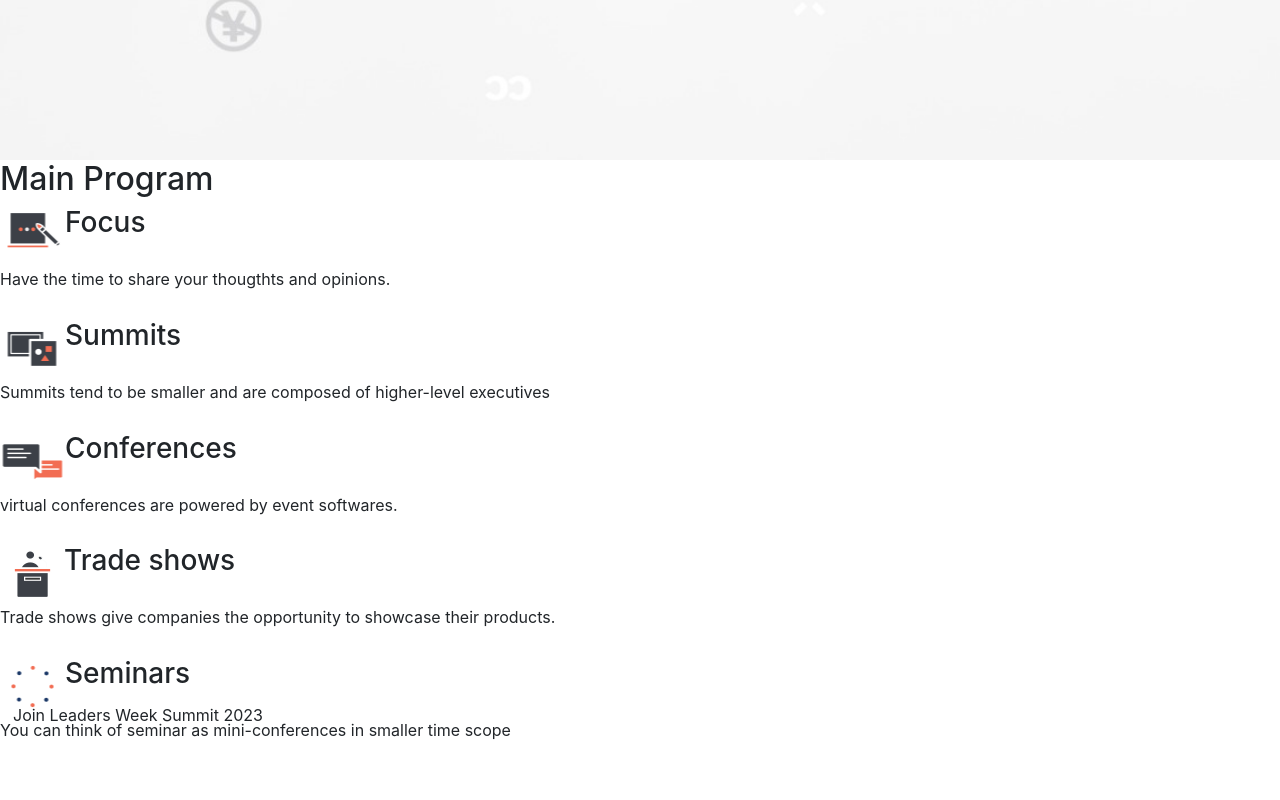
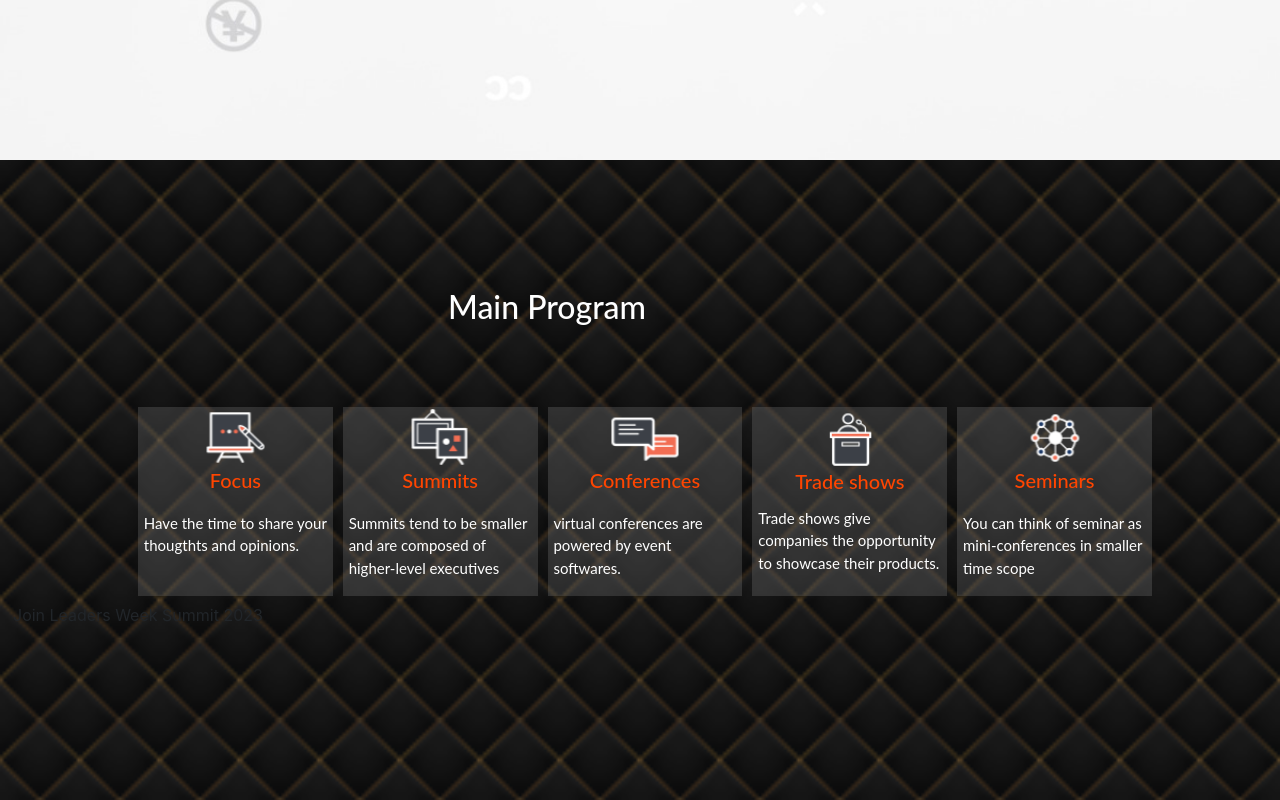
Before and after one commit to Zel-hub7/Capstone-project1, a website: page index.html in a window 1280 px wide. Shown: the part 873-1673 px from the top of the page. Before the commit the page ends 1628 px from the top, so only its background shows below. Drawn offline with nearby package versions, Linux system fonts and the light colour scheme; a web font is replaced by a local one.

Commit message:
Modify css file

```diff
--- a/style.css
+++ b/style.css
@@ -298,6 +298,54 @@ body {
     font-family: "Lato", sans-serif;
     font-size: 25px;
   }
+  .section {
+    background: url(Img/mainbg.webp);
+    background-repeat: none;
+    background-size: cover;
+    height: 80vh;
+    display: flex;
+    flex-direction: column;
+  }
+  .section-container {
+    display: flex;
+    width: 80%;
+    margin-left: 10%;
+    margin-right: 25%;
+    margin-top: 10%;
+
+  }
+  .program-box {
+    display: flex;
+    flex-direction: column;
+    margin-left: 10px;
+    background:rgba(121, 121, 121, 0.3);
+    width: 100%;
+    font-family: "Lato", sans-serif;
+  }
+  .program-icon {
+    display: flex;
+    flex-direction: column;
+    align-items: center;
+  }
+  .program-icon h3 {
+    font-size: 20px;
+    color: orangered;
+  }
+  .program-icon img {
+    width: 35%;
+  }
+  .program-box p {
+    color: white;
+    padding: 3%;
+    font-size: 15px;
+  }
+  .title-box {
+    font-family: "Lato", sans-serif;
+    margin-left: 35%;
+    padding-top: 10%;
+    margin-bottom: -55px;
+    color: white;
+  }
 
 
 
```
